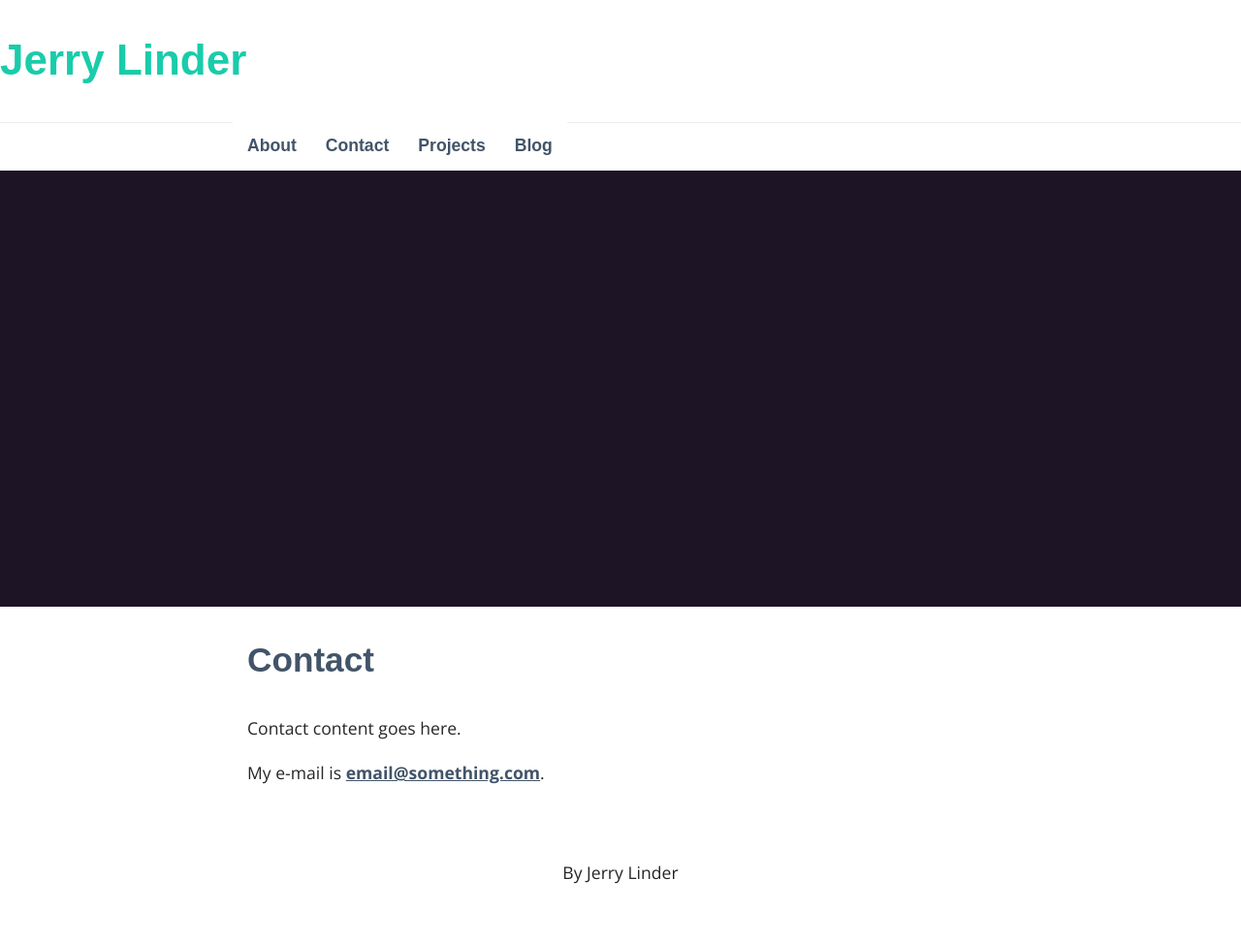
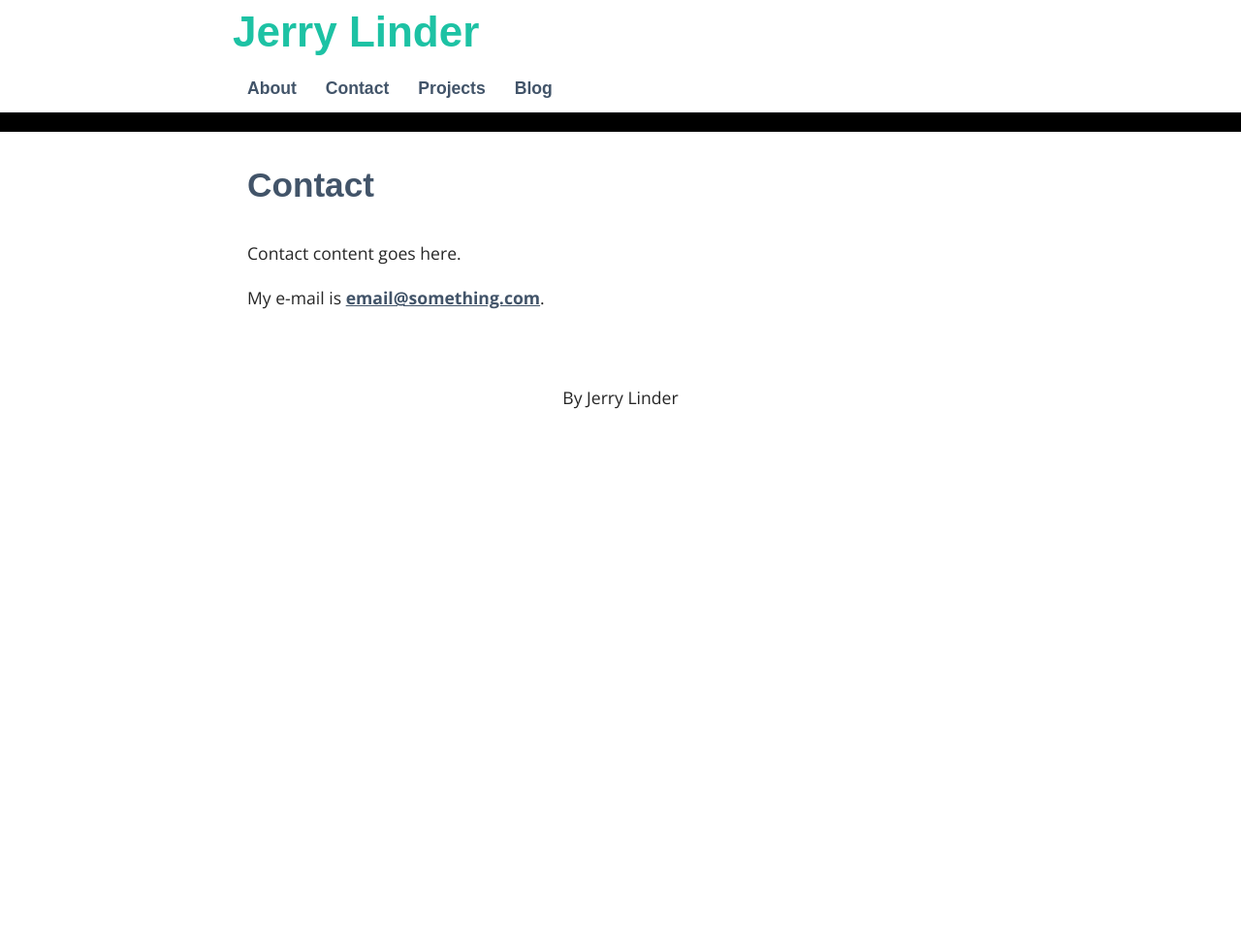
Before and after one commit to jerryl108/jerryl108.github.io, a Jekyll site: the page built from _pages/02_contact.md, in a window 1280 px wide. Shown: the whole page at 97% size. Built offline with Jekyll 4.4.1, drawn with Linux system fonts in a browser that asks for light colours; some web fonts are replaced; after the commit the page ends 900 px from its top, so only the background shows below that.

Commit message:
changed colors, fixed positioning to prevent nav dropdown interference

```diff
--- a/_includes/header.html
+++ b/_includes/header.html
@@ -1,4 +1,4 @@
-<h1>{{ site.title }}</h1>
+<h1 class="container">{{ site.title }}</h1>
 <aside>
 	<div class="container">
 		<nav>
@@ -30,8 +30,3 @@
 	</div>
 </aside>
 <script type="text/javascript">setup_sticky_nav();</script>
-<description>
-<header>
-	<h3>{{ page.header-text }}</h3>
-</header>
-</description>
--- a/_layouts/default.html
+++ b/_layouts/default.html
@@ -4,12 +4,17 @@
 
 <body>
 	{% include header.html %}
-	<main>
-		<article>
-			{{ content }}
-		</article>
-		{% include footer.html %}
-	</main>
+	<content>
+		<description>
+			<h3>{{ page.header-text }}</h3>
+		</description>
+		<main class="container">
+			<article>
+				{{ content }}
+			</article>
+			{% include footer.html %}
+		</main>
+	</content>
 </body>
 
 </html>
--- a/_sass/base.scss
+++ b/_sass/base.scss
@@ -1,5 +1,5 @@
 $content-width: 800px;
-$main: #19CCAA;
+$main: rgb(29, 194, 164);
 $font-style: 'Open Sans', sans-serif;
 $font-color: #262626;
 $link-color: #425469;
@@ -7,7 +7,7 @@ $link-hover-color: $main;
 $heading-font: 'Muli', sans-serif;
 $heading-font-color: #425469;
 $light: #E7EDF4;
-$header:  #1D1425;
+$header:  rgb(0, 0, 0);
 
 *,
 *::before,
--- a/_sass/layout.scss
+++ b/_sass/layout.scss
@@ -36,20 +36,32 @@ a:hover {
 	color: $link-hover-color;
 	text-decoration: underline;
 }
-header {
-	background: $header;
-	padding: 0px 15px;
+content {
+	position: absolute;
+	width: 100%;
+	display: block;
+}
+description {
 	text-align: center;
-	margin: 50px 0 0;
-	height: 50vh;
+	//margin: 50px 0 0;
 	//display: flex;
 	justify-content: center;
 	align-items: center;
+	background: $header;
+	width: 100%;
+	display: block;
+	padding: 10px;
+	h3 {
+		margin: 0
+	}
+	//left: 0;
 }
 main {
 	padding: 0 15px;
-	max-width: $content-width;
 	margin: 0 auto;
+	align-items: center;
+	display: block;
+	width: 100%;
 }
 time {
 	color: #898989;
@@ -62,10 +74,11 @@ time {
 /* Aside */
 
 aside {
-	//position: fixed;
+	height: 50px;
+	position: relative;
 	//top: 0;
 	//left: 0;
-	background: #fff;
+	background: #FFF;
 	width: 100%;
 	z-index: 2;
 	border-bottom: 1px solid lighten($light, 30%);
@@ -74,22 +87,26 @@ aside {
 		float: left;
 		max-width: 800px;
 		margin: 0 auto;
+		z-index: inherit;
 		ul {
 			margin: 0;
 			padding: 0;
 			list-style: none;
 			float: left;
 			display:block;
+			z-index: inherit;
 			.dropdown-container {
 				background-color: #FFF;
 				float: left;
-				position: relative;
+				z-index: inherit;
+				//position: relative;
 				//border: 1px solid black;
 			}
 			li {
 				background: #fff;
 				float: left;
-				position: relative;
+				z-index: inherit;
+				//position: relative;
 				a {
 					text-decoration: none;
 					display: block;
@@ -98,6 +115,7 @@ aside {
 					line-height: 20px;
 					margin-bottom: -1px;
 					box-shadow: 0;
+					z-index: inherit;
 					&:hover,
 					&:active {
 						background: $header;
@@ -110,6 +128,7 @@ aside {
 					//border: 1px solid black;
 					margin: 0px;
 					width: 100%;
+					z-index: inherit;
 					li {
 						float: none;
 						width: 100%;
@@ -134,3 +153,8 @@ footer {
 	top: 0;
 	left: 0;
 }
+
+.title
+{
+	margin: 0 auto;
+}
```
